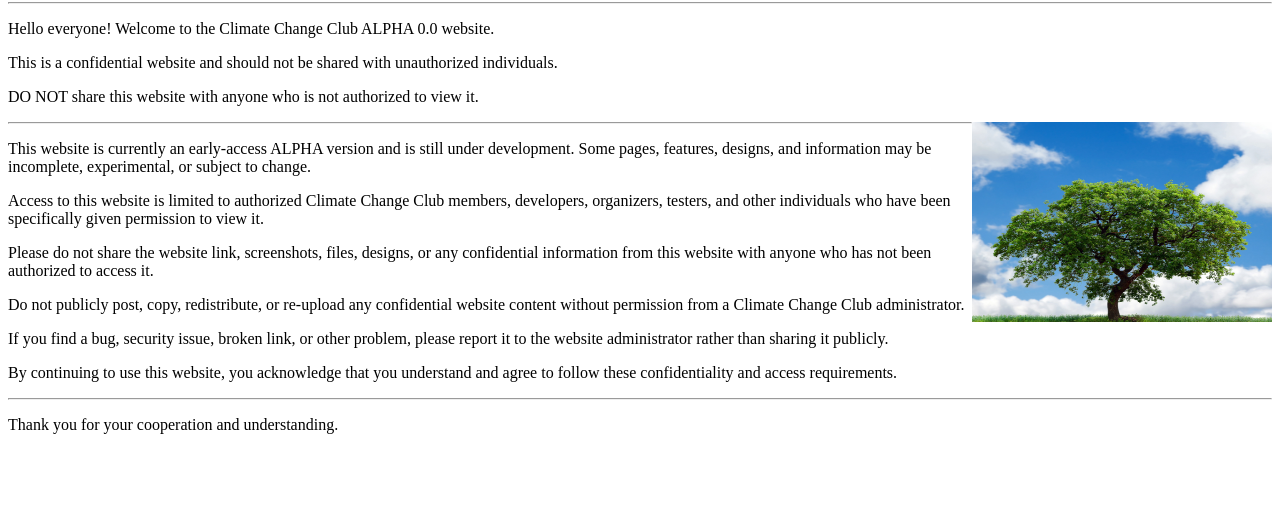
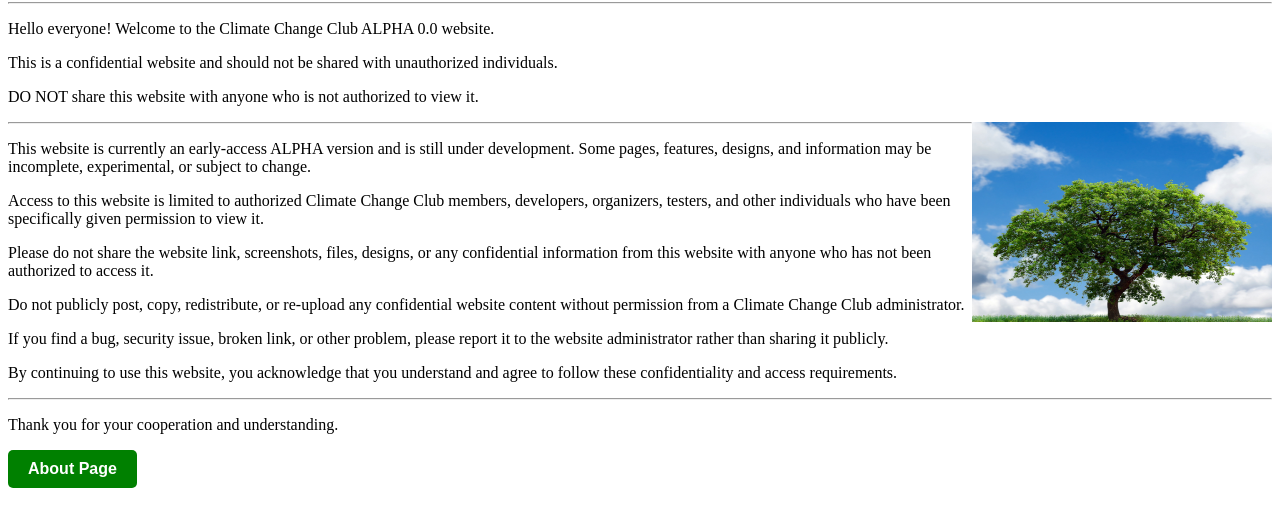
Before and after one commit to peijiealangong/v2-Climate-Change-Club-Website-v2, a plain HTML site: page index.html in a window 1280 px wide. Shown: the part 136-662 px from the top of the page. Drawn offline with Linux system fonts and the light colour scheme.

Commit message:
Added about.html page, added buttons, updated css

```diff
--- a/index.html
+++ b/index.html
@@ -28,6 +28,7 @@
 <p>By continuing to use this website, you acknowledge that you understand and agree to follow these confidentiality and access requirements.</p>
 <hr>
 <p>Thank you for your cooperation and understanding.</p>
+<button ahref="about.html">About Page</button>
 
 </body>
 </html>
--- a/style.css
+++ b/style.css
@@ -2,3 +2,19 @@
 .confidential {
     color:red;
 }
+/* Style for buttons */
+button {
+    background-color: green;
+    color: white;
+    border: none;
+    padding: 10px 20px;
+    cursor: pointer;
+    border-radius: 5px;
+    font-size: 16px;
+    font-weight: bold;
+    text-align: center;
+    transition: background-color 0.3s;
+}
+
+button:hover {
+}
```
Also changed, not shown: about.html (added, +18 -0 lines).
